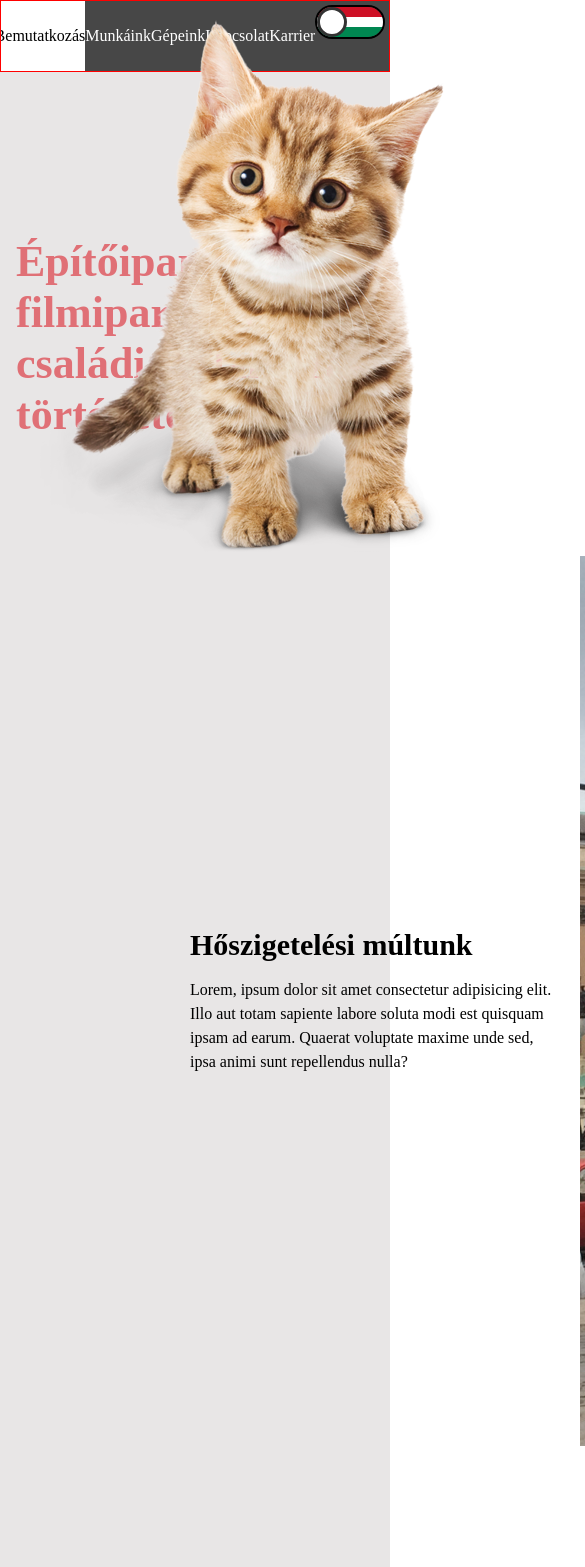
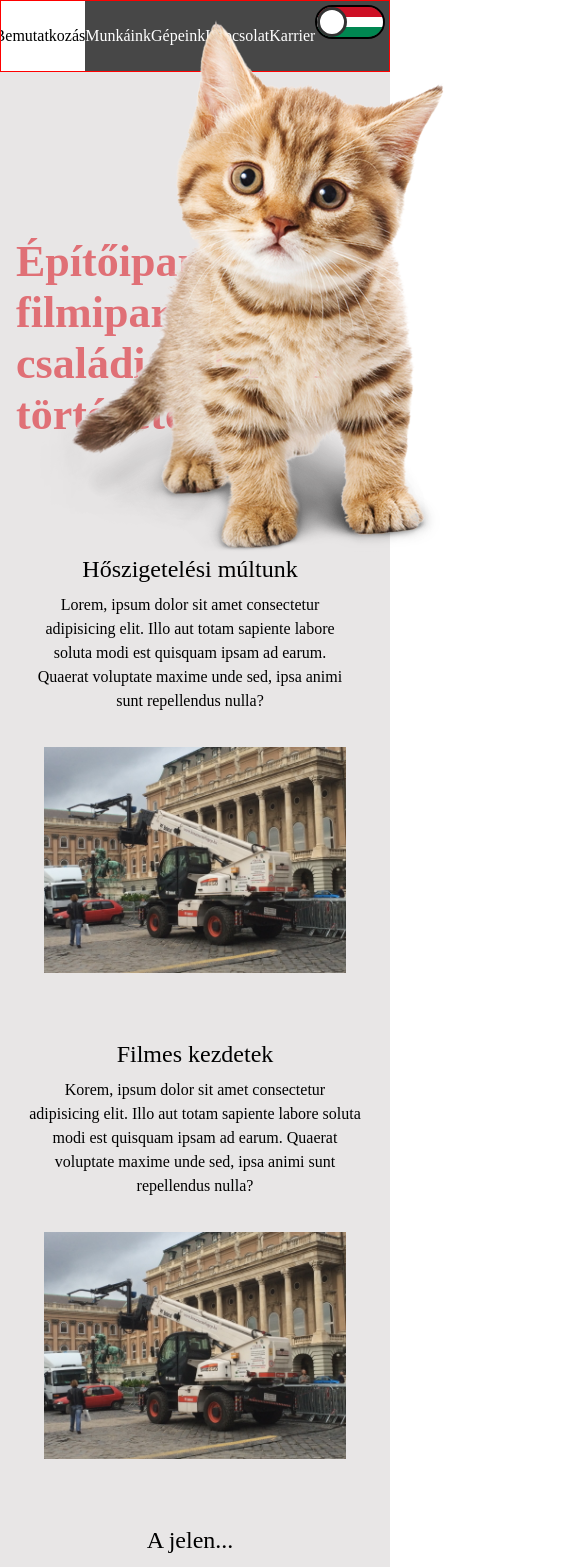
Before and after one commit to Zsotya/manitoupeti, a Vue app: page /bemutatkozas in a window 390 px wide. Shown: the top 1567 px of the page, 585 px wide, since content can reach past the window. Built offline with nearby package versions, Linux system fonts and the light colour scheme.

Commit message:
Added responsiveness for AboutUsParagraph.vue

```diff
--- a/src/components/AboutUsComponents/AboutUsParagraph.vue
+++ b/src/components/AboutUsComponents/AboutUsParagraph.vue
@@ -21,44 +21,38 @@ const isEven = paragraph.id % 2 === 0;
 
 <style scoped>
 .paragraph-section {
+  display: flex;
+  align-items: center;
+  justify-content: space-between;
   background-color: #e8e6e6;
-  padding-bottom: 50px;
-  display: flex;
-}
-
-.paragraph-section .image-container {
-  justify-content: flex-end;
+  padding: 0rem 7.2vw 4rem 7.2vw;
 }
 
 .text-part {
   display: flex;
   flex-direction: column;
-  justify-content: center;
-  flex: 1.6;
-  padding-left: 190px;
+  align-self: center;
+  flex-wrap: wrap;
 }
 
 .paragraph-title {
-  width: 26ch;
-  font-size: 30px;
-  margin-bottom: 16px;
-  font-weight: bolder;
+  display: flex;
+  font-size: 1.875rem;
+  max-width: 30ch;
+  flex-wrap: wrap;
 }
 
 .paragraph-content {
-  width: 46ch;
+  font-size: 1.1rem;
   line-height: 1.5;
-  font-size: 16px;
-}
-
-.image-container {
-  display: flex;
-  margin-right: 140px;
+  max-width: 60ch;
+  width: 100%;
+  padding: 0.625rem 0;
 }
 
 .image-container img {
-  width: 840px;
-  height: 890px;
+  width: 45rem;
+  height: 48rem;
   object-fit: cover;
 }
 
@@ -66,13 +60,102 @@ const isEven = paragraph.id % 2 === 0;
   flex-direction: row-reverse;
 }
 
-.reverse-order .text-part {
-  position: relative;
-  right: 0px;
+.reverse-order .image-container img {
+  margin-right: 3rem;
 }
 
-.reverse-order .image-container {
-  position: relative;
-  left: 160px;
+/* Közepes desktop nézet */
+
+@media screen and (max-width: 1600px) {
+  .image-container img {
+    width: 40rem;
+    height: 43rem;
+  }
 }
+
+/* Kisebb desktop nézet */
+
+@media screen and (max-width: 1440px) {
+  .image-container img {
+    width: 31rem;
+    height: 34rem;
+  }
+}
+
+/* Kicsi desktop nézet */
+
+@media screen and (max-width: 1280px) {
+  .image-container img {
+    width: 25rem;
+    height: 28rem;
+  }
+  .paragraph-content {
+    font-size: 1rem;
+  }
+
+  .paragraph-title {
+    font-size: 1.6rem;
+  }
+}
+
+/* Laptop nézet */
+
+@media screen and (max-width: 1024px) {
+  .text-part {
+    padding-right: 10px;
+  }
+  .reverse-order .text-part {
+    padding-right: 0px;
+  }
+  .paragraph-title {
+    font-size: 1.5rem;
+  }
+
+  .paragraph-content {
+    max-width: 50ch;
+  }
+
+  .image-container img {
+    width: 24rem;
+    height: 26rem;
+  }
+}
+
+/* Tablet nézet, mobil nézet */
+
+@media screen and (max-width: 768px) {
+  .paragraph-section {
+    flex-direction: column;
+  }
+
+  .text-part {
+    text-align: center;
+    padding-bottom: 1.5rem;
+  }
+
+  .paragraph-title {
+    justify-content: center;
+    max-width: 60ch;
+  }
+
+  .paragraph-content {
+    max-width: 76ch;
+  }
+
+  .image-container {
+    margin: 0 1rem 0 1rem;
+  }
+
+  .image-container img {
+    max-height: 34rem;
+    max-width: 32rem;
+    height: 100%;
+    width: 100%;
+  }
+
+  .reverse-order .image-container img {
+    margin-right: 0;
+  }
+}
+/* Külön mobilnézet nem szükséges */
 </style>
```
